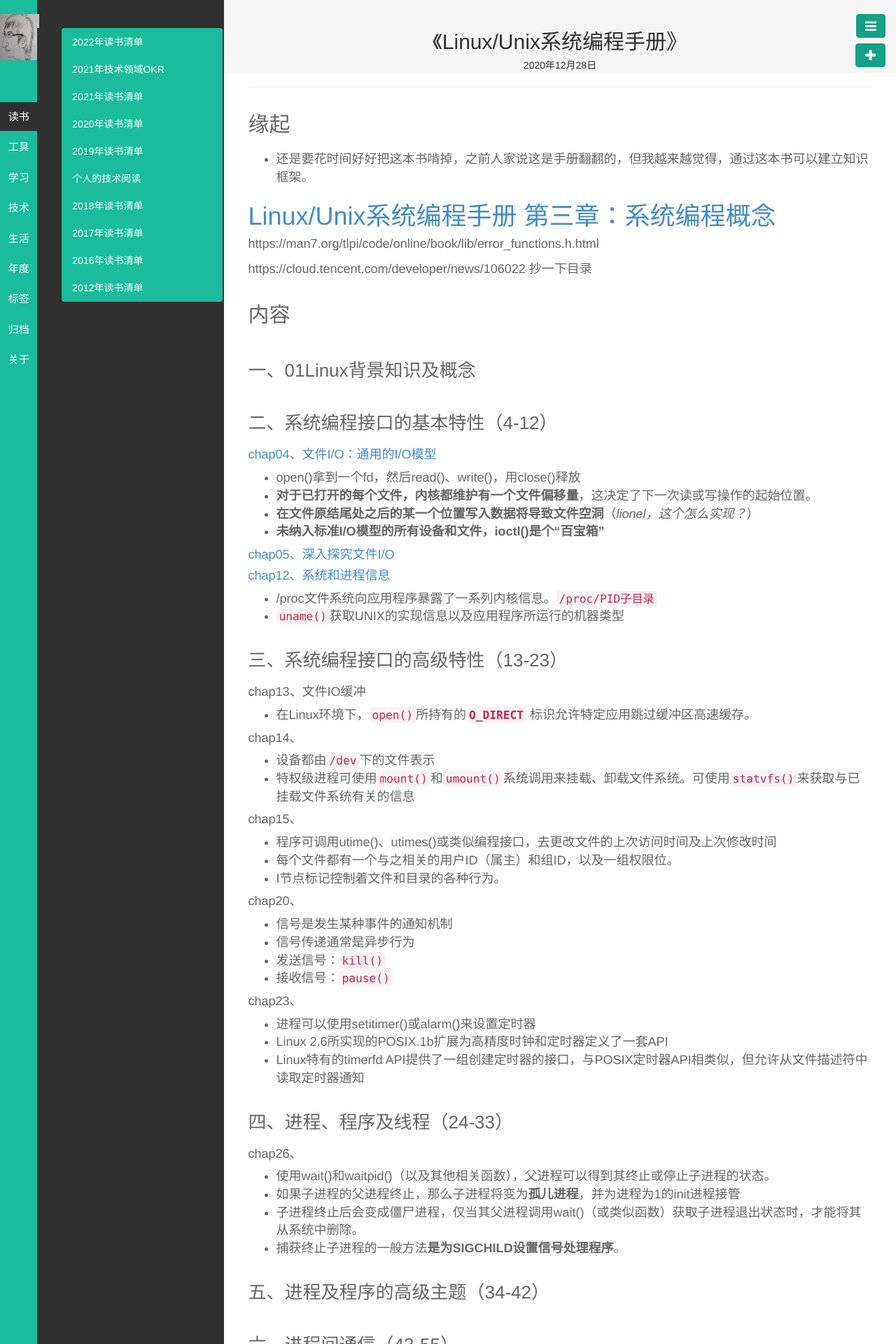
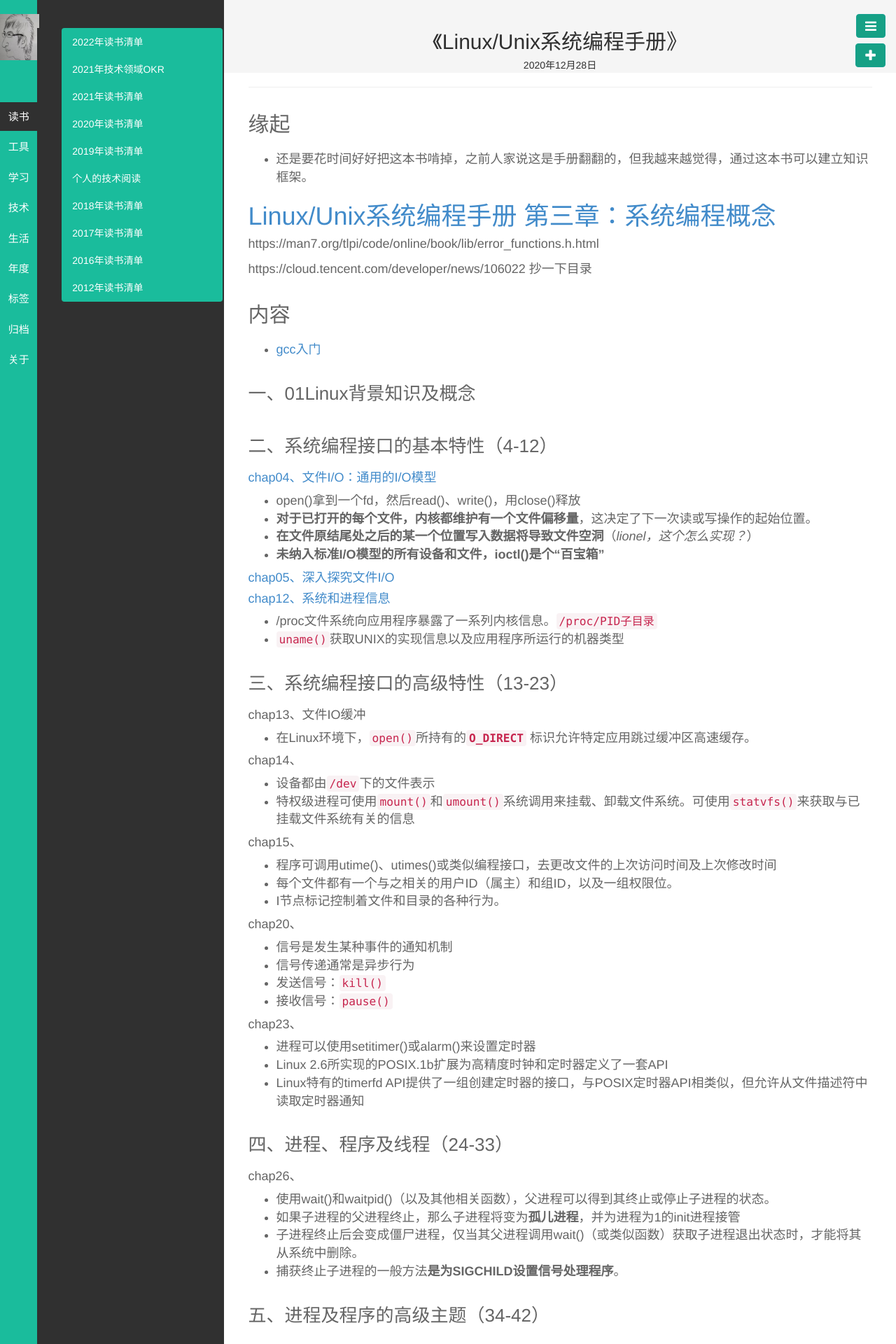
Before and after one commit to wolflion/blog, a Jekyll site: the page built from _posts/技术/2020-12-28-Unix-Programming-Manual.md, in a window 1280 px wide. Shown: the top 1920 px of the page at 70% size. Built offline with Jekyll 4.4.1, drawn with Linux system fonts in a browser that asks for light colours.

Commit message:
Update 2020-12-28-Unix-Programming-Manual.md

```diff
--- a/_posts/技术/2020-12-28-Unix-Programming-Manual.md
+++ b/_posts/技术/2020-12-28-Unix-Programming-Manual.md
@@ -20,6 +20,8 @@ https://man7.org/tlpi/code/online/book/lib/error_functions.h.html
 https://cloud.tencent.com/developer/news/106022 抄一下目录
 
 ##  内容
+
++ [gcc入门](https://gitee.com/fewolflion/BookNote/blob/master/01lioneloutput/21UnixPrograming/0gcc%E5%85%A5%E9%97%A8.md)
 
 ### 一、01Linux背景知识及概念
 
```
